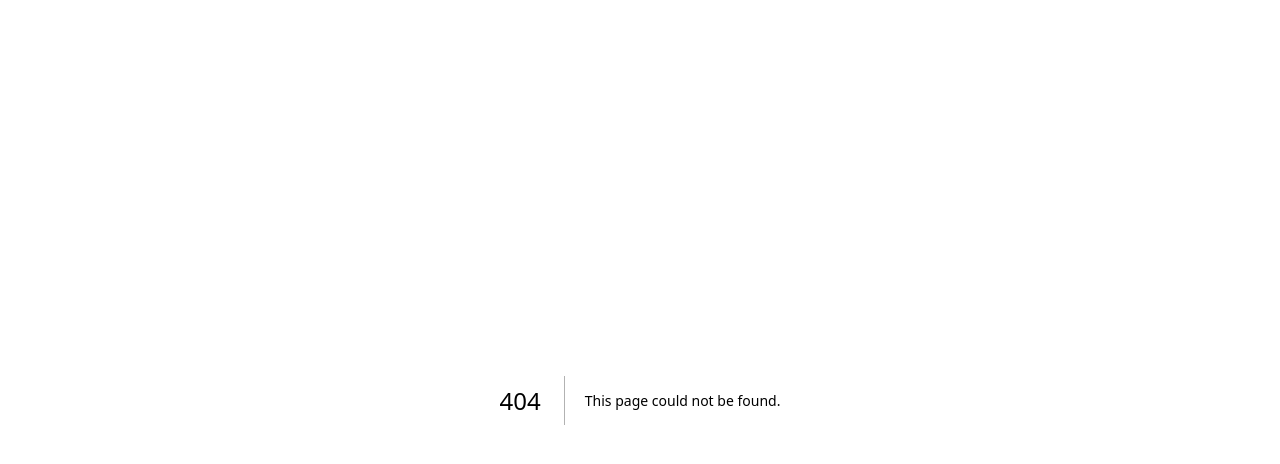
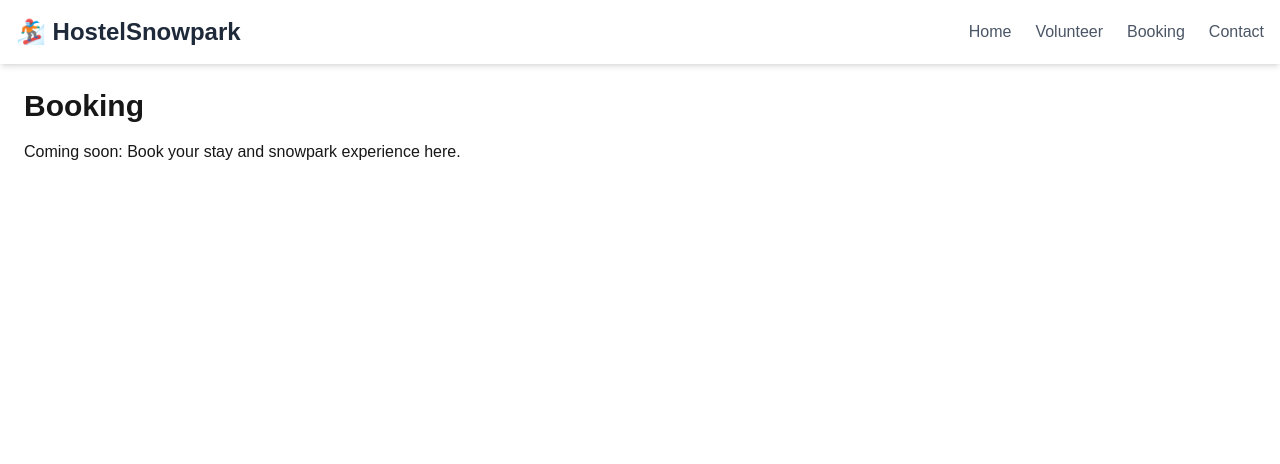
Before and after one commit to perassijulian/hostel-snowpark, a Next.js app: page /booking in a window 1280 px wide. Before the commit this address had no page. Shown: the top 464 px of the page. Built offline with nearby package versions, Linux system fonts and the light colour scheme.

Commit message:
feat: add routes and replace <li> with <Link> in navbar

```diff
--- /dev/null
+++ b/app/booking/page.tsx
@@ -0,0 +1,8 @@
+export default function BookingPage() {
+    return (
+      <div className="p-6">
+        <h1 className="text-3xl font-bold mb-4">Booking</h1>
+        <p>Coming soon: Book your stay and snowpark experience here.</p>
+      </div>
+    );
+  }
--- /dev/null
+++ b/app/contact/page.tsx
@@ -0,0 +1,8 @@
+export default function ContectPage() {
+    return (
+      <div className="p-6">
+        <h1 className="text-3xl font-bold mb-4">Contact</h1>
+        <p>Coming soon: Book your stay and snowpark experience here.</p>
+      </div>
+    );
+  }
--- a/app/layout.tsx
+++ b/app/layout.tsx
@@ -1,6 +1,7 @@
 import type { Metadata } from "next";
 import { Geist, Geist_Mono } from "next/font/google";
 import "./globals.css";
+import Navbar from "@/components/Navbar";
 
 const geistSans = Geist({
   variable: "--font-geist-sans",
@@ -27,6 +28,7 @@ export default function RootLayout({
 }>) {
   return (
     <html lang="en">
+      <Navbar />
       <body
         className={`${geistSans.variable} ${geistMono.variable} antialiased`}
       >
--- a/app/page.tsx
+++ b/app/page.tsx
@@ -12,7 +12,6 @@ export default function Home() {
 
   return (
     <main className="min-h-screen bg-white text-gray-800">
-      <Navbar />
       {/* Hero */}
       <section className="relative h-screen bg-cover bg-center" style={{ backgroundImage: "url('/images/hero.jpg')" }}>
         <div className="absolute inset-0 bg-black/60 flex flex-col justify-center items-center text-white text-center px-4">
--- /dev/null
+++ b/app/volunteer/page.tsx
@@ -0,0 +1,8 @@
+export default function VolunteerPage() {
+    return (
+      <div className="p-6">
+        <h1 className="text-3xl font-bold mb-4">Volunteer</h1>
+        <p>Coming soon: Book your stay and snowpark experience here.</p>
+      </div>
+    );
+  }
--- a/components/Navbar.tsx
+++ b/components/Navbar.tsx
@@ -2,6 +2,7 @@
 
 import { useState } from "react";
 import { Menu, X } from "lucide-react";
+import Link from "next/link";
 
 export default function Navbar() {
   const [isOpen, setIsOpen] = useState(false);
@@ -15,10 +16,10 @@ export default function Navbar() {
 
         {/* Desktop Links */}
         <ul className="hidden md:flex space-x-6 text-gray-600 font-medium">
-          <li className="hover:text-black cursor-pointer">Home</li>
-          <li className="hover:text-black cursor-pointer">About</li>
-          <li className="hover:text-black cursor-pointer">Volunteer</li>
-          <li className="hover:text-black cursor-pointer">Contact</li>
+          <Link href="/" className="hover:text-black cursor-pointer">Home</Link>
+          <Link href="volunteer" className="hover:text-black cursor-pointer">Volunteer</Link>
+          <Link href="booking" className="hover:text-black cursor-pointer">Booking</Link>
+          <Link href="contact" className="hover:text-black cursor-pointer">Contact</Link>
         </ul>
 
         {/* Mobile Menu Button */}
@@ -30,10 +31,10 @@ export default function Navbar() {
       {/* Mobile Links */}
       {isOpen && (
         <ul className="md:hidden mt-4 space-y-2 text-gray-600 font-medium text-center">
-          <li className="hover:text-black cursor-pointer">Home</li>
-          <li className="hover:text-black cursor-pointer">About</li>
-          <li className="hover:text-black cursor-pointer">Volunteer</li>
-          <li className="hover:text-black cursor-pointer">Contact</li>
+          <Link href="/" className="hover:text-black cursor-pointer">Home</Link>
+          <Link href="volunteer" className="hover:text-black cursor-pointer">Volunteer</Link>
+          <Link href="booking" className="hover:text-black cursor-pointer">Booking</Link>
+          <Link href="contact" className="hover:text-black cursor-pointer">Contact</Link>
         </ul>
       )}
     </nav>
```
